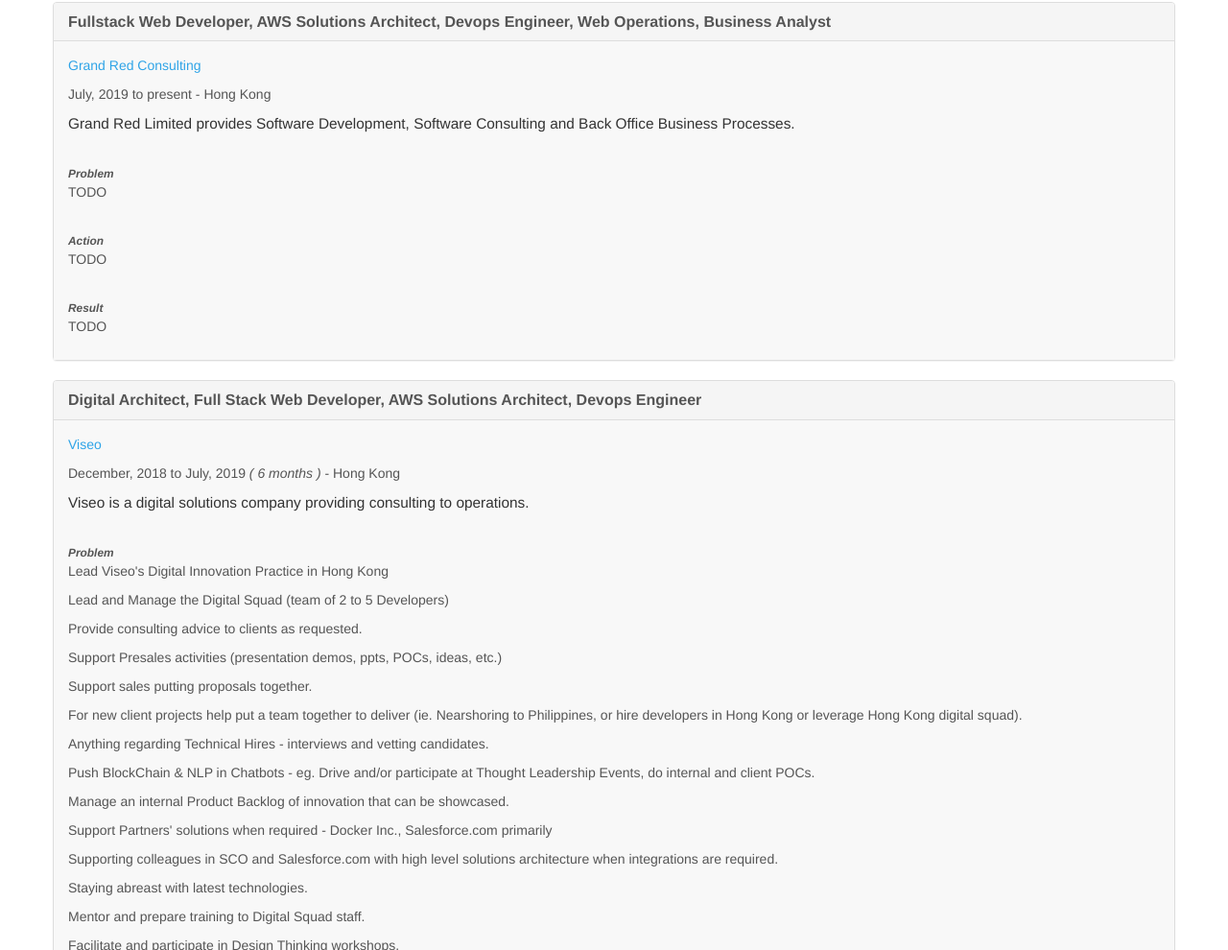
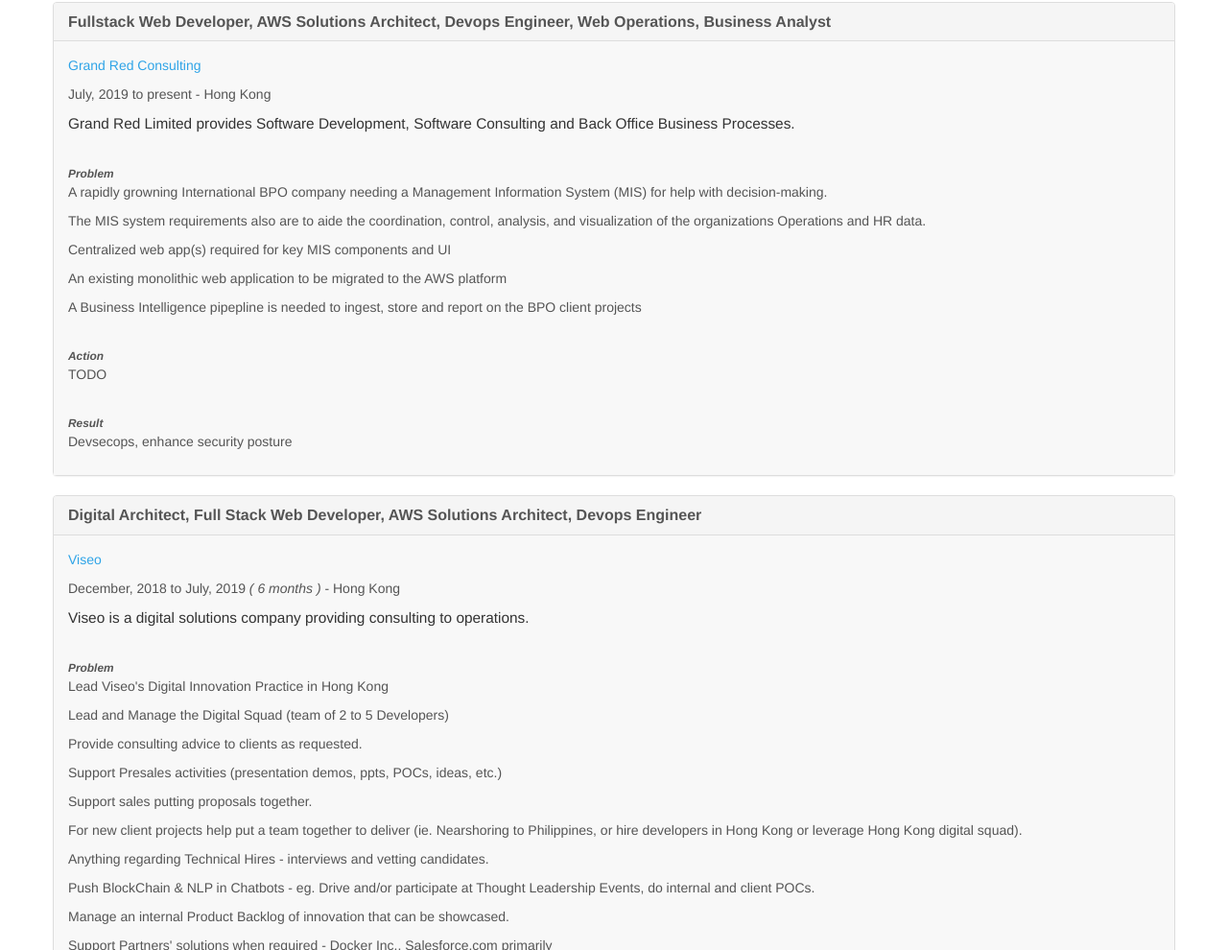
Before and after one commit to rudijs/resume, a website: page index.html in a window 1280 px wide. Shown: the part 1144-2134 px from the top of the page at 96% size. Drawn offline with Linux system fonts and the light colour scheme.

Commit message:
2019 updates

```diff
--- a/index.html
+++ b/index.html
@@ -105,7 +105,11 @@
             <i
               ><small><b>Problem</b></small></i
             >
-            <p>TODO</p>
+            <p>A rapidly growning International BPO company needing a Management Information System (MIS) for help with decision-making.</p>
+            <p>The MIS system requirements also are to aide the coordination, control, analysis, and visualization of the organizations Operations and HR data.</p>
+            <p>Centralized web app(s) required for key MIS components and UI</p>
+            <p>An existing monolithic web application to be migrated to the AWS platform</p>
+            <p>A Business Intelligence pipepline is needed to ingest, store and report on the BPO client projects</p>
             <br />
 
             <i
@@ -117,7 +121,7 @@
             <i
               ><small><b>Result</b></small></i
             >
-            <p>TODO</p>
+            <p>Devsecops, enhance security posture</p>
           </div>
         </div>
         <div class="panel panel-default">
```
Also changed, not shown: resume.json (+8 -2 lines).
